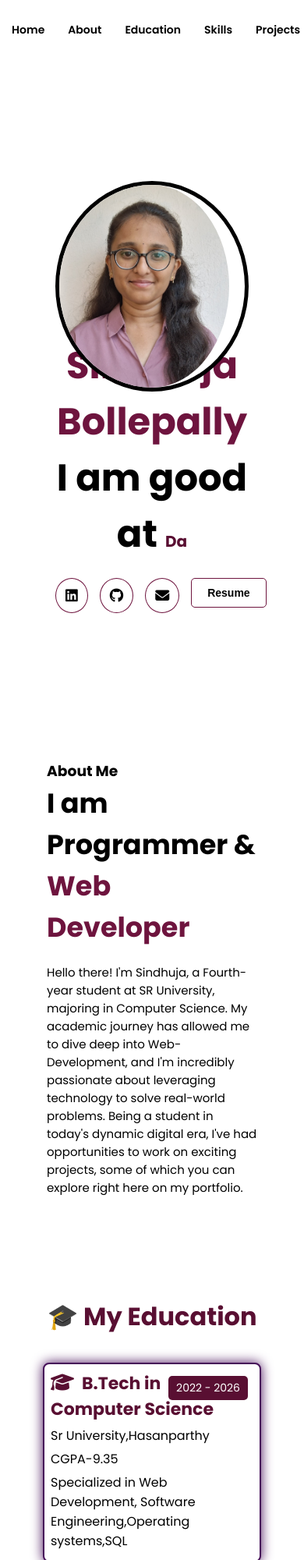
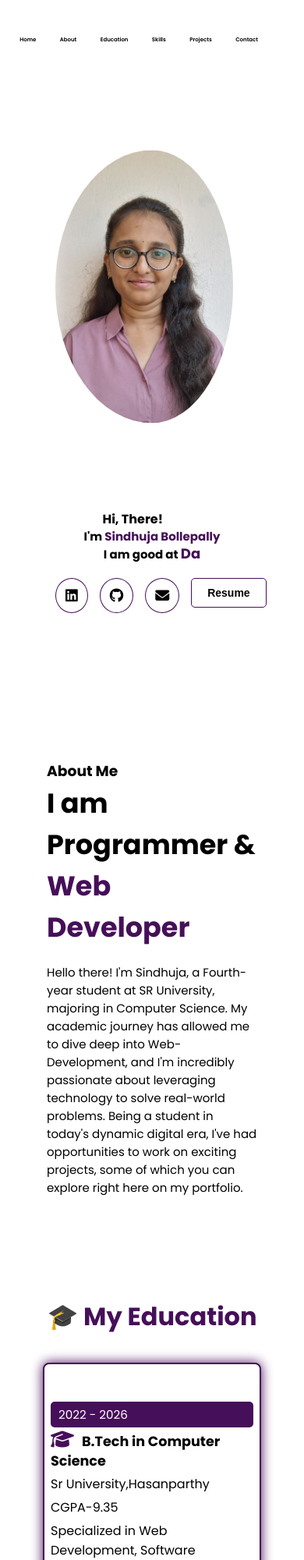
Before and after one commit to Bollepally-Sindhuja/My_Portfolio, a plain HTML site: page index.html in a window 390 px wide. Shown: the top 2000 px of the page at 78% size. Drawn offline with Linux system fonts and the light colour scheme; files whose address does not match are found by name.

Commit message:
Update style.css

```diff
--- a/style.css
+++ b/style.css
@@ -2,8 +2,8 @@
 
 /* Global variables */
 :root {
-  --primary: hwb(332 8% 57%) ;
-  --primary-hover:hwb(332 6% 65%);
+  --primary: hwb(284 6% 65%);
+  --primary-hover:hwb(284 6% 65%);
   --dark-primary:white;
 }
 
@@ -28,7 +28,7 @@ header {
   left: 0;
   right: 0;
   background-color: var(--dark-primary);
-  padding: 15px;
+  padding: 25px;
   color:black;
   display: flex;
   justify-content: space-around;
@@ -126,6 +126,10 @@ section.hero-section {
   color: black; /* Change color if necessary */
 }
 
+
+
+
+
 .social-icons {
   margin: 18px 0;
 }
@@ -216,7 +220,7 @@ section.about-section {
   padding: 2px;
   border-radius: 50%;
   border: 3px solid var(--primary);
-  box-shadow: 3px 5px 30px hwb(332 6% 65%);
+  box-shadow: 3px 5px 30px hwb(284 6% 65%);
   object-fit: cover;
 }
 
@@ -255,7 +259,7 @@ section.about-section {
   font-size: 32px;
   font-weight: bold;
   margin-bottom: 20px;
-  color: hwb(332 6% 65%);
+  color:hwb(284 6% 65%);
 }
 .education-container {
   display: flex;
@@ -276,12 +280,12 @@ section.about-section {
 }
 .education-card:hover {
   transform: scale(1.05);
-  box-shadow: 0px 6px 15px hwb(332 6% 65%);
+  box-shadow: 0px 6px 15px hwb(284 6% 65%);
 }
 .education-card h3 {
   margin: 0;
   font-size: 22px;
-  color: hwb(332 6% 65%);
+  color: black;
 }
 .education-card p {
   margin: 5px 0;
@@ -289,7 +293,7 @@ section.about-section {
   color: black;
 }
 .year-badge {
-  background-color: hwb(332 6% 65%);
+  background-color: hwb(284 6% 65%);
   color: white;
   padding: 5px 10px;
   font-size: 14px;
@@ -301,7 +305,7 @@ section.about-section {
 .icon {
   font-size: 24px;
   margin-right: 10px;
-  color: hwb(332 6% 65%);
+  color: hwb(284 6% 65%);
 }
 .skills-section{
   padding-top:70px;
@@ -311,7 +315,7 @@ section.about-section {
   text-align: center;
   font-size: 28px;
   margin-bottom: 20px;
-  color: hwb(332 6% 65%);
+  color: hwb(284 6% 65%);
 }
 
 .skills-content {
@@ -332,7 +336,6 @@ section.about-section {
   font-size: 22px;
   color: white;
   margin-bottom: 10px;
-
 }
 
 .skills-list {
@@ -350,8 +353,8 @@ section.about-section {
   width: 85px;  /* Reduced box size */
   height: 85px; /* Reduced box size */
   background: white;
-  border: 3px solid rgb(110, 2, 83);
-  box-shadow: 0 0 20px rgb(110, 2, 83);
+  border: 3px solid hwb(284 6% 65%);
+  box-shadow: 0 0 20px hwb(284 6% 65%);
   border-radius: 10px;
   transition: transform 0.3s ease-in-out;
 }
@@ -361,7 +364,7 @@ section.about-section {
 }
 .skill-item i {
   font-size: 40px; /* Slightly reduced icon size */
-  color:rgb(110, 2, 83);
+  color:hwb(284 6% 65%);
   margin-bottom: 5px;
 }
 
@@ -519,8 +522,8 @@ h2 {
   }
 
   .hero-img img {
-    width: 250px;
-    height: 250px;
+    width: 300px;
+    height: 300px;
   }
 
   .education-card {
@@ -678,10 +681,13 @@ body, html {
   padding: 0; /* No unnecessary padding */
   position: relative;
   box-sizing: border-box;
+   /* Adjust for mobile using % or smaller px values if needed */
+
 }
 
 /* Hero image styling */
 .hero-img {
+
   order: -1; /* Moves image above text */
   display: flex;
   justify-content: center;
@@ -690,12 +696,13 @@ body, html {
 }
 
 .hero-img img {
-  width: 250px;
-  height: 250px;
+  width: 300px;
+  height: 300px;
   object-fit: cover;
   border-radius: 50%;
   display: block;
   background-color: white;
+
 }
 
 /* Fix about section positioning */
@@ -715,7 +722,7 @@ body, html {
   border-radius: 50%; /* Makes it a perfect circle */
   display: block;
   margin: 0 auto; /* Centers the image */
-  background-color: white; /* Background color for transparency */
+  /background-color: white;/ /* Background color for transparency */
   border: 5px solid white; /* Optional: Adds a clear boundary */
 }
 .hero-section {
@@ -724,7 +731,6 @@ body, html {
   flex-direction: column;
   align-items: center;
   text-align: center;
-  /*padding: 50px 0;*/
   min-height: 100vh; /* Ensures full viewport height */
 }
 
@@ -732,22 +738,69 @@ body, html {
   position: relative;
   display: flex;
   justify-content: center;
-  align-items: center;
-  /*background-color: black;*/ /* Same as hero-section */
+  align-items: center; /* Same as hero-section */
   margin-top:-100px;
 }
 
 .hero-img img {
-  width: 270px;
-  height: 270px;
-  object-fit: cover;
-  border-radius: 50%;
+  width: 250px;
+  height: auto;
+  position:absolute;
+
   display: block;
   margin: 0 auto;
-  border: 5px solid black; /* Ensure smooth transition */
+  border: 0px solid black; /* Ensure smooth transition */
 
 }
 
+  .hero-section__title {
+  font-size: 15px; /* smaller size for the whole h2 */
+  line-height: 1.3; /* adjust spacing if needed */
+}
+
+.hero-section__title #animated-text {
+  font-size: 18px; /* even smaller size for the animated text */
+  color:hwb(284 6% 65%);/* optional: different color */
+}
+.hero-section {
+  display: flex;
+  align-items: center;
+  justify-content: space-between;
+  flex-wrap: wrap; /* Helps with responsiveness on small screens */
+  gap: 0px; /* Adjust spacing between text and image */
+  padding: 0px;
+}
+
+.hero-content {
+  max-width: 600px; /* Adjust based on how wide you want the text */
+  flex: 1;
+}
+
+.hero-img {
+  flex-shrink: 0; /* Prevent image from shrinking */
+}
+
+.hero-img img {
+  max-width: 100%;
+  height: 350px;
+  width:350px;
+  display: block;
+}
+
+.education-card h3{
+  font-size:13px;
+
+}
+.year-badge{
+  font-size:10px;
+  margin-right:2px;
+
+}
+
+header ul li a{
+  font-size:7px;
+  padding:0.2px;
+}
 
 }
 
@@ -770,19 +823,24 @@ header ul li a {
 .hero-img {
   position: static; /* Remove absolute positioning */
   transform: none; /* Reset transform */
-  margin-bottom: 0px; /* Add spacing between image and text */
+  margin-bottom:0px /* Add spacing between image and text */
 }
 
 .hero-img img {
-  width: 250px; /* Adjust size for mobile */
-  height: 250px;
+  width: 300px; /* Adjust size for mobile */
+  height: 300px;
   padding-right: 0; /* Remove extra padding */
+  object-fit:cover;
 }
 .hero-section__title{
   font-size:12px;
 
 }
-  .hero-section {
+.hero-section__title #animated-text {
+  font-size: 15px; /* even smaller size for the animated text */
+  color:hwb(284 6% 65%);/* optional: different color */
+}
+ .hero-section {
    display: flex;
   align-items: center;
   justify-content: space-between;
@@ -791,15 +849,19 @@ header ul li a {
   padding: 0px;
 
 }
-  .hero-content {
+
+
+
+.hero-content {
   max-width: 600px; /* Adjust based on how wide you want the text */
   flex: 1;
 }
-  .hero-img {
+
+.hero-img {
   flex-shrink: 0; /* Prevent image from shrinking */
   margin-top:-150px;
 }
-  .hero-img img {
+.hero-img img {
   max-width: 100%;
   height: 300px;
   width:300px;
@@ -809,7 +871,45 @@ header ul li a{
   font-size:7px;
   padding:0.2px;
 }
+.education-card {
+    position: relative;
+    padding-top: 2.5rem; /* give space for badge on top if needed */
+  }
 
+  .year-badge {
+    display: block;
+    position: static;
+    margin-top: 0.5rem;
+    width: fit-content;
+    font-size: 0.85rem;
+  }
 
+  .education-card h3 {
+    display: block;
+    font-size: 1rem;
+    line-height: 1.4;
+    margin-bottom: 0.3rem;
+  }
+}
+@media (max-width: 600px) {
+  .education-card {
+    position: relative;
+    padding-top: 2.5rem; /* give space for badge on top if needed */
+  }
 
+  .year-badge {
+    display: block;
+    position: static;
+    margin-top: 0.5rem;
+    width: 100%; /* full width so it doesn't overlap */
+    font-size: 0.95rem;
+  }
+
+  .education-card h3 {
+    display: block;
+    font-size: 1.1rem;
+    line-height: 1.4;
+    margin-bottom: 0.3rem;
+    margin-top: 0.2rem;
+  }
 }
```
